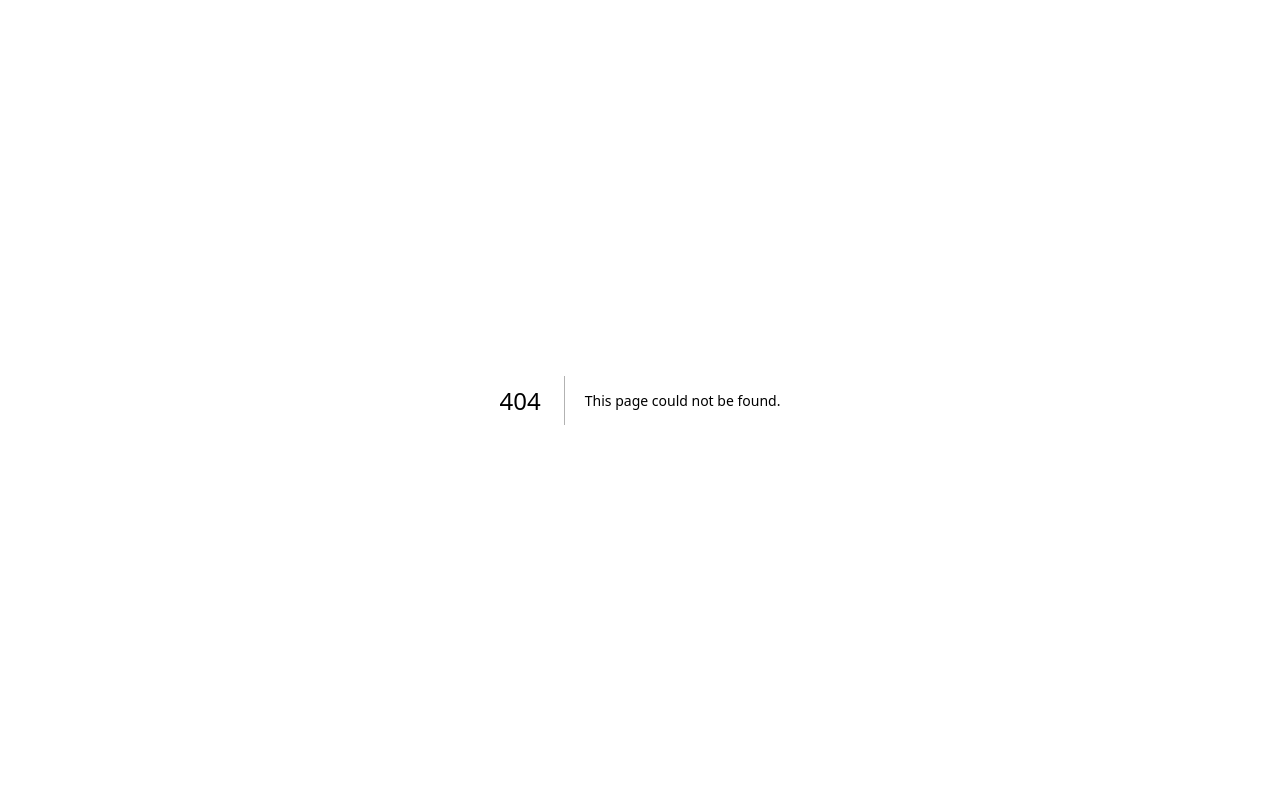
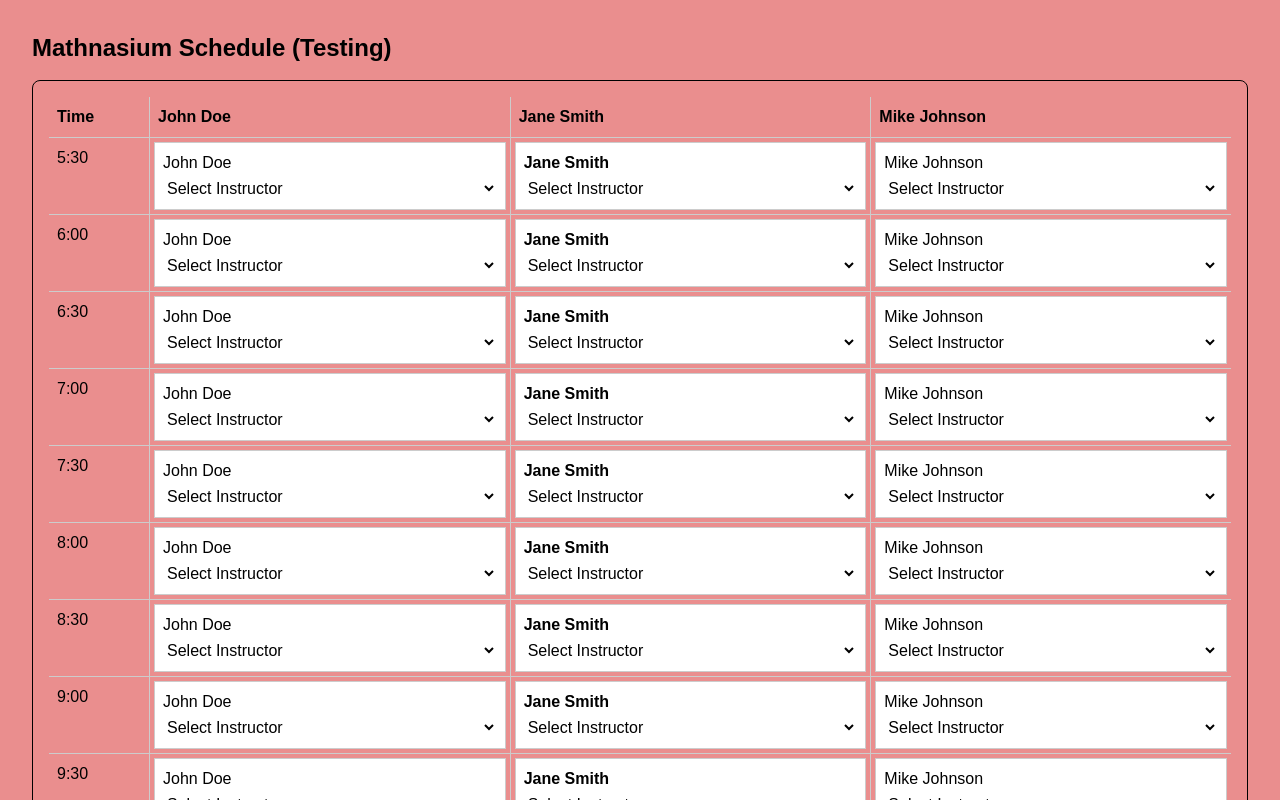
Before and after one commit to MontyOharra/MathnasiumScheduler, a Next.js app: page /testing in a window 1280 px wide. Before the commit this address had no page. Built offline with nearby package versions, Linux system fonts and the light colour scheme.

Commit message:
add schedule testing

```diff
--- /dev/null
+++ b/src/app/testing/page.tsx
@@ -0,0 +1,115 @@
+"use client";
+
+import { useState } from "react";
+import Schedule from "@/components/Schedule";
+import { Student, Instructor, Center, Cell as CellType } from "@/types";
+
+// Sample test data
+const testCenter: Center = {
+  id: 1,
+  name: "Test Center",
+};
+
+const testStudents: Student[] = [
+  {
+    id: 1,
+    center: testCenter,
+    firstName: "John",
+    lastName: "Doe",
+    gradeLevel: "5",
+    isHomeworkHelp: false,
+    isActive: true,
+  },
+  {
+    id: 2,
+    center: testCenter,
+    firstName: "Jane",
+    lastName: "Smith",
+    gradeLevel: "6",
+    isHomeworkHelp: true,
+    isActive: true,
+  },
+  {
+    id: 3,
+    center: testCenter,
+    firstName: "Mike",
+    lastName: "Johnson",
+    gradeLevel: "7",
+    isHomeworkHelp: false,
+    isActive: true,
+  },
+];
+
+const testInstructors: Instructor[] = [
+  {
+    id: 1,
+    center: testCenter,
+    firstName: "Sarah",
+    lastName: "Williams",
+    gradeLevelsTaught: ["5", "6", "7"],
+    cellColor: "#FFD1DC", // Light pink
+    isActive: true,
+  },
+  {
+    id: 2,
+    center: testCenter,
+    firstName: "David",
+    lastName: "Brown",
+    gradeLevelsTaught: ["5", "6", "7"],
+    cellColor: "#D1FFD1", // Light green
+    isActive: true,
+  },
+  {
+    id: 3,
+    center: testCenter,
+    firstName: "Emily",
+    lastName: "Davis",
+    gradeLevelsTaught: ["5", "6", "7"],
+    cellColor: "#D1D1FF", // Light blue
+    isActive: true,
+  },
+];
+
+export default function Testing() {
+  const [cells, setCells] = useState<CellType[]>([]);
+
+  const handleCellChange = (cell: CellType) => {
+    setCells((prevCells) => {
+      const existingIndex = prevCells.findIndex((c) => c.id === cell.id);
+      if (existingIndex >= 0) {
+        const newCells = [...prevCells];
+        newCells[existingIndex] = cell;
+        return newCells;
+      }
+      return [...prevCells, cell];
+    });
+  };
+
+  return (
+    <div className="p-8" style={{ color: "black" }}>
+      <h1 className="text-2xl font-bold mb-4" style={{ color: "black" }}>
+        Mathnasium Schedule (Testing)
+      </h1>
+      <div className="border rounded-lg p-4" style={{ color: "black" }}>
+        <Schedule
+          students={testStudents}
+          instructors={testInstructors}
+          timeStart={330} // 5:30 AM
+          timeEnd={730} // 12:10 PM
+          timeInterval={30}
+          onCellChange={handleCellChange}
+        />
+      </div>
+
+      {/* Debug section to show cell changes */}
+      <div className="mt-8" style={{ color: "black" }}>
+        <h2 className="text-xl font-semibold mb-2" style={{ color: "black" }}>
+          Cell Changes
+        </h2>
+        <pre className="bg-gray-100 p-4 rounded" style={{ color: "black" }}>
+          {JSON.stringify(cells, null, 2)}
+        </pre>
+      </div>
+    </div>
+  );
+}
--- /dev/null
+++ b/src/components/Cell.tsx
@@ -0,0 +1,57 @@
+import React, { useState } from "react";
+import { Student, Instructor } from "../types";
+
+interface CellProps {
+  student: Student;
+  instructors: Instructor[];
+  onInstructorChange: (instructor: Instructor) => void;
+}
+
+const Cell: React.FC<CellProps> = ({
+  student,
+  instructors,
+  onInstructorChange,
+}) => {
+  const [selectedInstructor, setSelectedInstructor] =
+    useState<Instructor | null>(null);
+
+  const handleInstructorChange = (e: React.ChangeEvent<HTMLSelectElement>) => {
+    const instructor = instructors.find(
+      (i) => i.id === parseInt(e.target.value)
+    );
+    if (instructor) {
+      setSelectedInstructor(instructor);
+      onInstructorChange(instructor);
+    }
+  };
+
+  return (
+    <div
+      className="cell"
+      style={{
+        backgroundColor: selectedInstructor?.cellColor || "white",
+        padding: "8px",
+        border: "1px solid #ccc",
+        minHeight: "50px",
+      }}
+    >
+      <div style={{ fontWeight: student.isHomeworkHelp ? "bold" : "normal" }}>
+        {student.firstName} {student.lastName}
+      </div>
+      <select
+        value={selectedInstructor?.id || ""}
+        onChange={handleInstructorChange}
+        style={{ marginTop: "4px", width: "100%" }}
+      >
+        <option value="">Select Instructor</option>
+        {instructors.map((instructor) => (
+          <option key={instructor.id} value={instructor.id}>
+            {instructor.firstName} {instructor.lastName}
+          </option>
+        ))}
+      </select>
+    </div>
+  );
+};
+
+export default Cell;
--- /dev/null
+++ b/src/components/Schedule.tsx
@@ -0,0 +1,109 @@
+import React from "react";
+import { Student, Instructor, Cell as CellType } from "../types";
+import Cell from "./Cell";
+
+interface ScheduleProps {
+  students: Student[];
+  instructors: Instructor[];
+  timeStart: number; // in minutes from midnight (e.g., 330 for 5:30 AM)
+  timeEnd: number; // in minutes from midnight (e.g., 730 for 12:10 PM)
+  timeInterval: number; // in minutes (e.g., 30)
+  onCellChange: (cell: CellType) => void;
+}
+
+const Schedule: React.FC<ScheduleProps> = ({
+  students,
+  instructors,
+  timeStart,
+  timeEnd,
+  timeInterval,
+  onCellChange,
+}) => {
+  // Calculate number of rows based on time range and interval
+  const totalMinutes = timeEnd - timeStart;
+  const numRows = Math.ceil(totalMinutes / timeInterval);
+
+  // Generate time labels for each row
+  const timeLabels = Array.from({ length: numRows }, (_, i) => {
+    const minutes = timeStart + i * timeInterval;
+    const hours = Math.floor(minutes / 60);
+    const mins = minutes % 60;
+    return `${hours}:${mins.toString().padStart(2, "0")}`;
+  });
+
+  return (
+    <div
+      className="schedule"
+      style={{ display: "flex", flexDirection: "column" }}
+    >
+      <div style={{ display: "flex", borderBottom: "1px solid #ccc" }}>
+        <div style={{ width: "100px", padding: "8px", fontWeight: "bold" }}>
+          Time
+        </div>
+        {students.map((student, index) => (
+          <div
+            key={student.id}
+            style={{
+              flex: 1,
+              padding: "8px",
+              borderLeft: "1px solid #ccc",
+              fontWeight: "bold",
+            }}
+          >
+            {student.firstName} {student.lastName}
+          </div>
+        ))}
+      </div>
+
+      {timeLabels.map((time, rowIndex) => (
+        <div
+          key={time}
+          style={{ display: "flex", borderBottom: "1px solid #ccc" }}
+        >
+          <div style={{ width: "100px", padding: "8px" }}>{time}</div>
+          {students.map((student) => (
+            <div
+              key={`${student.id}-${time}`}
+              style={{
+                flex: 1,
+                borderLeft: "1px solid #ccc",
+                padding: "4px",
+              }}
+            >
+              <Cell
+                student={student}
+                instructors={instructors}
+                onInstructorChange={(instructor) => {
+                  onCellChange({
+                    id: rowIndex * students.length + student.id,
+                    center: student.center,
+                    scheduleId: "", // This should be provided by the parent component
+                    instructor,
+                    student,
+                    timeStart: new Date(
+                      0,
+                      0,
+                      0,
+                      Math.floor(timeStart / 60),
+                      timeStart % 60
+                    ),
+                    timeEnd: new Date(
+                      0,
+                      0,
+                      0,
+                      Math.floor(timeEnd / 60),
+                      timeEnd % 60
+                    ),
+                    podNumber: 1, // This should be provided by the parent component
+                  });
+                }}
+              />
+            </div>
+          ))}
+        </div>
+      ))}
+    </div>
+  );
+};
+
+export default Schedule;
--- a/src/components/SchedulesTable.tsx
+++ b/src/components/SchedulesTable.tsx
@@ -54,7 +54,7 @@
                 {formatDate(schedule.scheduleDate)}
               </td>
               <td className="px-4 py-4 whitespace-nowrap text-sm text-gray-900">
-                {schedule.sessions.length}
+                {0}
               </td>
               <td className="px-4 py-4 whitespace-nowrap text-sm text-gray-900">
                 {formatDate(schedule.dateLastModified)}
```
